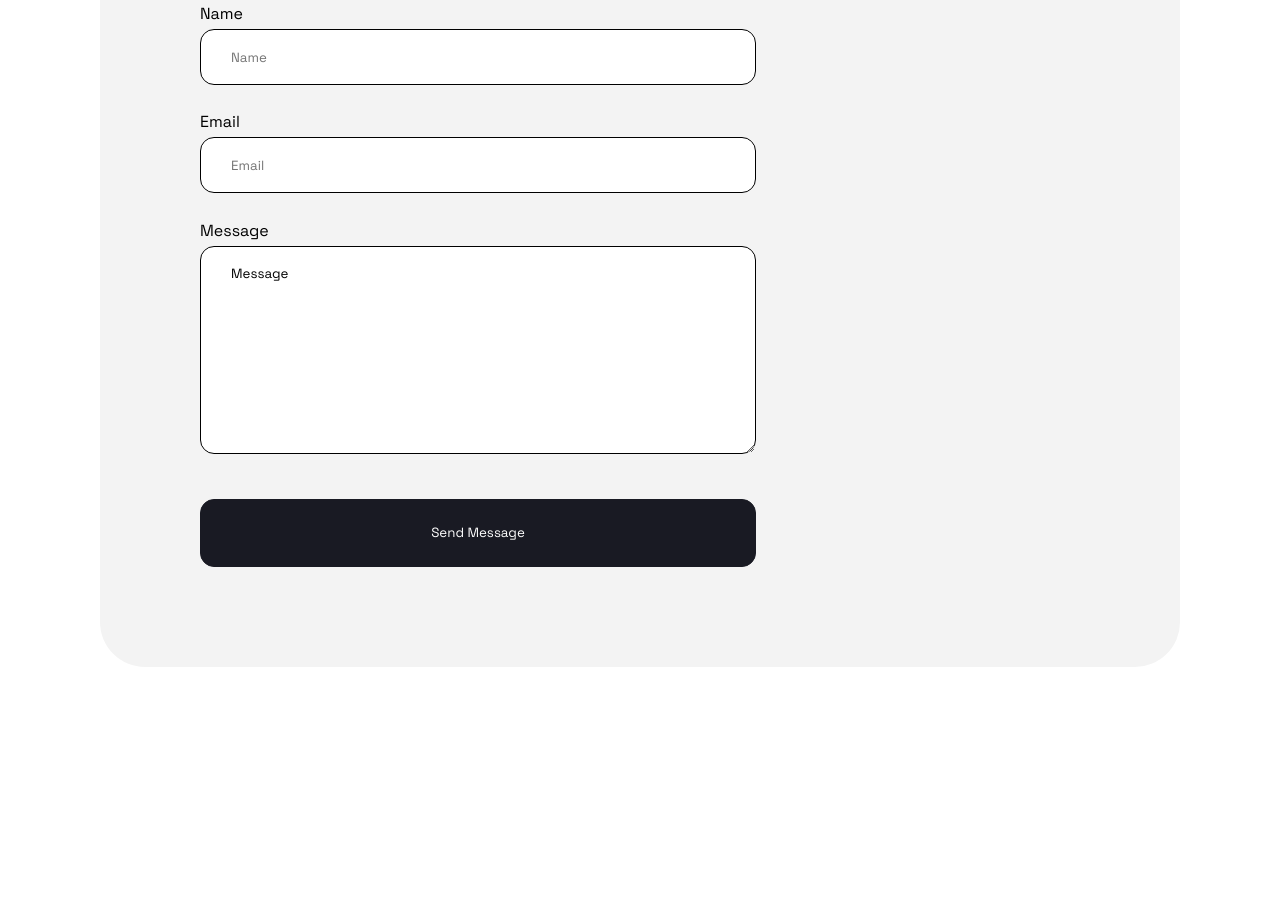
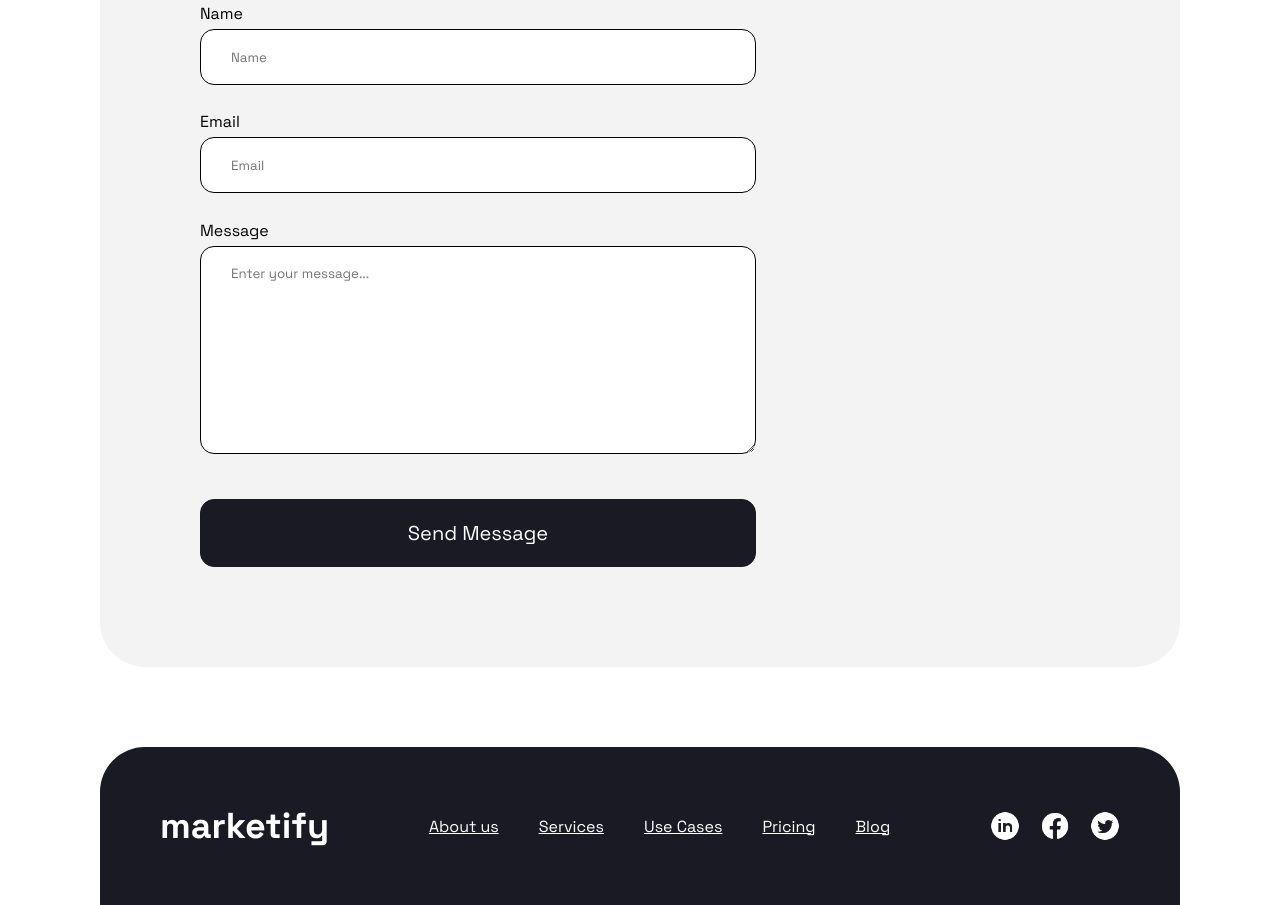
Before and after one commit to RAFYA-Hamza/marketify-website, a plain HTML site: page index.html in a window 1280 px wide. Shown: the part 7138-8043 px from the top of the page. Before the commit the page ends 7985 px from the top, so only its background shows below. Drawn offline with Linux system fonts and the light colour scheme.

Commit message:
Some changes

```diff
--- a/index.html
+++ b/index.html
@@ -311,51 +311,77 @@
     </section>
 
     <section id="contact-us" class="contact">
-        <div class="heading ">
+        <div class="heading">
             <h2 class="block__title">Contact Us</h2>
             <p class="service__p">Connect with Us: Let's Discuss Your Digital Marketing Needs
             </p>
         </div>
 
-        <div class="contact__container">
-            <form class="contact__form" action="post">
-                <div class="contact__checkbox">
-                    <div class="contact__radio">
+        <div class="contact-block__container">
+            <form class="contact-block__form" action="post">
+                <div class="contact-block__checkbox">
+                    <div class="contact-block__radio">
                         <input type="radio" name="say-hi" id="say-hi">
                         <label for="say-hi">Say Hi</label>
                     </div>
-                    <div class="contact__radio">
+                    <div class="contact-block__radio">
                         <input type="radio" name="get-quote" id="get-quote">
                         <label for="get-quote">Get a Quote</label>
                     </div>
 
                 </div>
 
-                <div class="contact__fields">
-                    <div class="contact__field">
+                <div class="contact-block__fields">
+                    <div class="contact-block__field">
                         <label for="name">Name</label>
                         <input id="name" name="name" type="text" placeholder="Name" required>
                     </div>
 
-                    <div class="contact__field">
+                    <div class="contact-block__field">
                         <label for="email">Email</label>
                         <input id="email" name="email" type="email" placeholder="Email" required>
 
                     </div>
 
-                    <div class="contact__field">
+                    <div class="contact-block__field">
                         <label for="message">Message</label>
-                        <textarea id="message" name="message" id="message" rows="10" required>Message</textarea>
+                        <textarea id="message" name="message" id="message" rows="10" placeholder="Enter your message..."
+                            required></textarea>
 
                     </div>
                 </div>
 
-                <button class="button button--primary contact__button" type="submit">Send Message</button>
+                <button class="button button--primary contact-block__button" type="submit">Send Message</button>
             </form>
-            <div class="contact__logo"></div>
+            <div class="contact-block__logo"></div>
         </div>
 
-        <div class="contact__footer">
+        <div class="contact-footer__container">
+            <div class="contact-footer__navigation">
+                <div class="contact-footer__navigation-logo">marketify</div>
+                <ul class="contact-footer__navigation-list">
+                    <li class="contact-footer__navigation-item">About us</li>
+                    <li class="contact-footer__navigation-item">Services</li>
+                    <li class="contact-footer__navigation-item">Use Cases</li>
+                    <li class="contact-footer__navigation-item">Pricing</li>
+                    <li class="contact-footer__navigation-item">Blog</li>
+                </ul>
+                <div class="contact-footer__navigation-links">
+                    <div class="contact-footer__navigation-linkedin"></div>
+                    <div class="contact-footer__navigation-facebook"></div>
+                    <div class="contact-footer__navigation-twiter"></div>
+                </div>
+            </div>
+
+            <div class="contact-footer__contacts">
+
+            </div>
+
+            <span></span>
+
+            <div class="contact-footer__rights">
+
+            </div>
 
         </div>
     </section>
--- a/styles/style.css
+++ b/styles/style.css
@@ -760,10 +760,10 @@ h4 {
   align-items: flex-start;
 
   gap: 5rem;
-  padding: 6.25rem;
+  padding: 6.25rem 6.25rem 0px 6.25rem;
 }
 
-.contact__container {
+.contact-block__container {
   height: 100%;
   width: 100%;
 
@@ -776,7 +776,7 @@ h4 {
   padding: 3.75rem 0px 5rem 6.25rem;
 }
 
-.contact__form {
+.contact-block__form {
   height: 100%;
   width: auto;
 
@@ -787,36 +787,38 @@ h4 {
   gap: 2.5rem;
 }
 
-.contact__checkbox {
+.contact-block__checkbox {
   display: flex;
   flex-direction: row;
   gap: 2.25rem;
 }
 
-.contact__radio {
+.contact-block__radio {
   display: flex;
   align-items: center;
   gap: 0.5rem;
 }
 
-.contact__radio input {
+.contact-block__radio input {
   height: 1.5rem;
   width: 1.5rem;
+
+  cursor: pointer;
 }
 
-.contact__fields {
+.contact-block__fields {
   display: flex;
   flex-direction: column;
   gap: 1.65rem;
 }
 
-.contact__field label {
+.contact-block__field label {
   display: block;
   margin-bottom: 5px;
 }
 
-.contact__field input,
-.contact__field textarea {
+.contact-block__field input,
+.contact-block__field textarea {
   height: 3.5rem;
   width: 34.75rem;
 
@@ -826,18 +828,103 @@ h4 {
   padding: 1.125rem 1.875rem;
 }
 
-.contact__field textarea {
+.contact-block__field textarea {
   height: unset;
 }
 
-.contact__button {
+.contact-block__button {
   width: 100%;
+  font-size: 20px;
+  cursor: pointer;
+  transition: all 300ms ease-in-out;
 }
 
-.contact__logo {
+.contact-block__logo {
   height: 40.5rem;
   width: 23rem;
   background-image: url("../assets/images/contact-logo.png");
   background-repeat: no-repeat;
   background-size: cover;
 }
+
+/* FOOTER SECTION */
+
+.contact-footer__container {
+  height: 100%;
+  width: 100%;
+
+  display: flex;
+  flex-direction: column;
+
+  color: white;
+  border-radius: 45px 45px 0 0;
+  background-color: var(--primary-bg-color);
+  padding: 3.5rem 3.75rem;
+}
+
+.contact-footer__navigation {
+  height: 100%;
+  width: auto;
+
+  display: flex;
+  flex-direction: row;
+  align-items: center;
+  justify-content: space-between;
+}
+
+.contact-footer__navigation-logo {
+  font-size: 2.25rem;
+  font-weight: bold;
+}
+
+.contact-footer__navigation-list {
+  font-size: 1rem;
+  display: flex;
+  flex-direction: row;
+  gap: 2.5rem;
+}
+
+.contact-footer__navigation-item {
+  text-decoration: underline;
+  cursor: pointer;
+
+  transition: all 300ms ease-in-out;
+}
+
+.contact-footer__navigation-item:hover {
+  color: var(--secondary-bg-color);
+}
+
+.contact-footer__navigation-links {
+  height: 100%;
+  width: auto;
+  display: flex;
+  flex-direction: row;
+
+  gap: 1.25rem;
+}
+
+.contact-footer__navigation-linkedin,
+.contact-footer__navigation-facebook,
+.contact-footer__navigation-twiter {
+  height: 1.875rem;
+  width: 1.875rem;
+  background-position: center;
+  background-size: contain;
+  background-repeat: no-repeat;
+
+  cursor: pointer;
+}
+
+.contact-footer__navigation-linkedin {
+  background-image: url("../assets/icons/linke-logo.png");
+}
+
+.contact-footer__navigation-facebook {
+  background-image: url("../assets/icons/facebook-logo.png");
+}
+
+.contact-footer__navigation-twiter {
+  height: 1.875rem;
+  background-image: url("../assets/icons/twitter-logo.png");
+}
```
Also changed, not shown: assets/icons/facebook-logo.png (added), assets/icons/linke-logo.png (added), assets/icons/twitter-logo.png (added).
